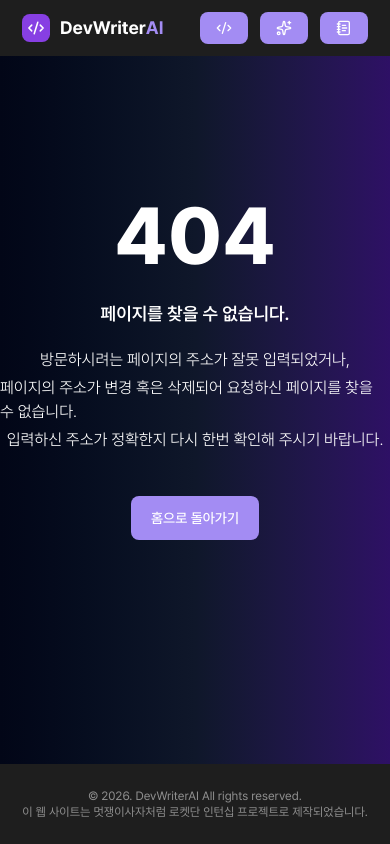
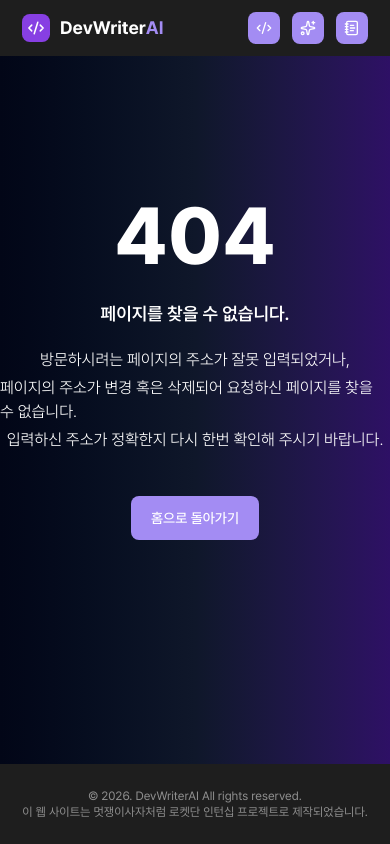
Before and after one commit to imnotpossib1e/DevWriter, a Next.js app: page / in a window 390 px wide. Built offline with nearby package versions, Linux system fonts and the light colour scheme.

Commit message:
💄 style: 링크 버튼 반응형 UI

```diff
--- a/src/components/LinkButton.tsx
+++ b/src/components/LinkButton.tsx
@@ -35,7 +35,7 @@ export default function LinkButton({
   };
 
   const sizeStyle = {
-    md: 'px-4 py-2',
+    md: 'md:px-4 md:py-2 p-2',
     lg: 'md:px-7.5 px-5 md:py-3.5 py-3',
   };
 
```
